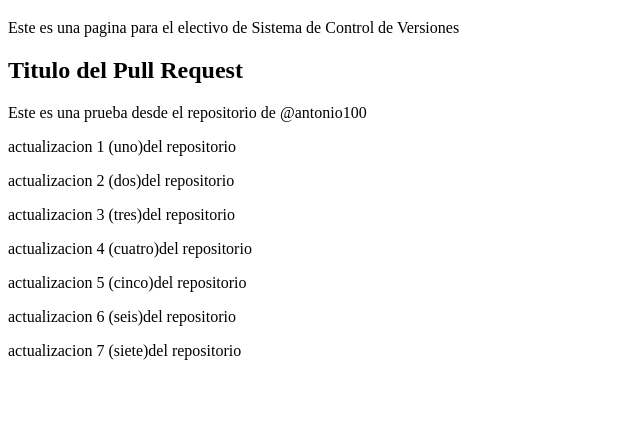
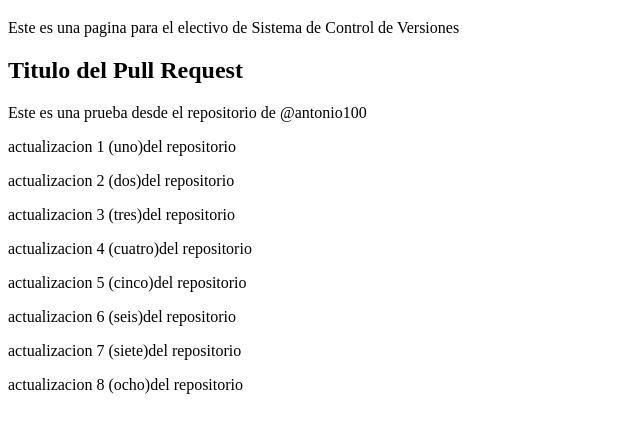
Before and after one commit to kako10/Proyecto_SCV, a plain HTML site: page index.html in a window 1280 px wide. Shown: the part 61-494 px from the top of the page, without its empty margins (0-640 px from the left). Drawn offline with Linux system fonts and the light colour scheme.

Commit message:
actualización 8

```diff
--- a/index.html
+++ b/index.html
@@ -15,6 +15,7 @@
 	<p>actualizacion 5 (cinco)del repositorio </p>
 	<p>actualizacion 6 (seis)del repositorio </p>
 	<p>actualizacion 7 (siete)del repositorio </p>
+	<p>actualizacion 8 (ocho)del repositorio </p>
 
 </body>
 </html>
```
